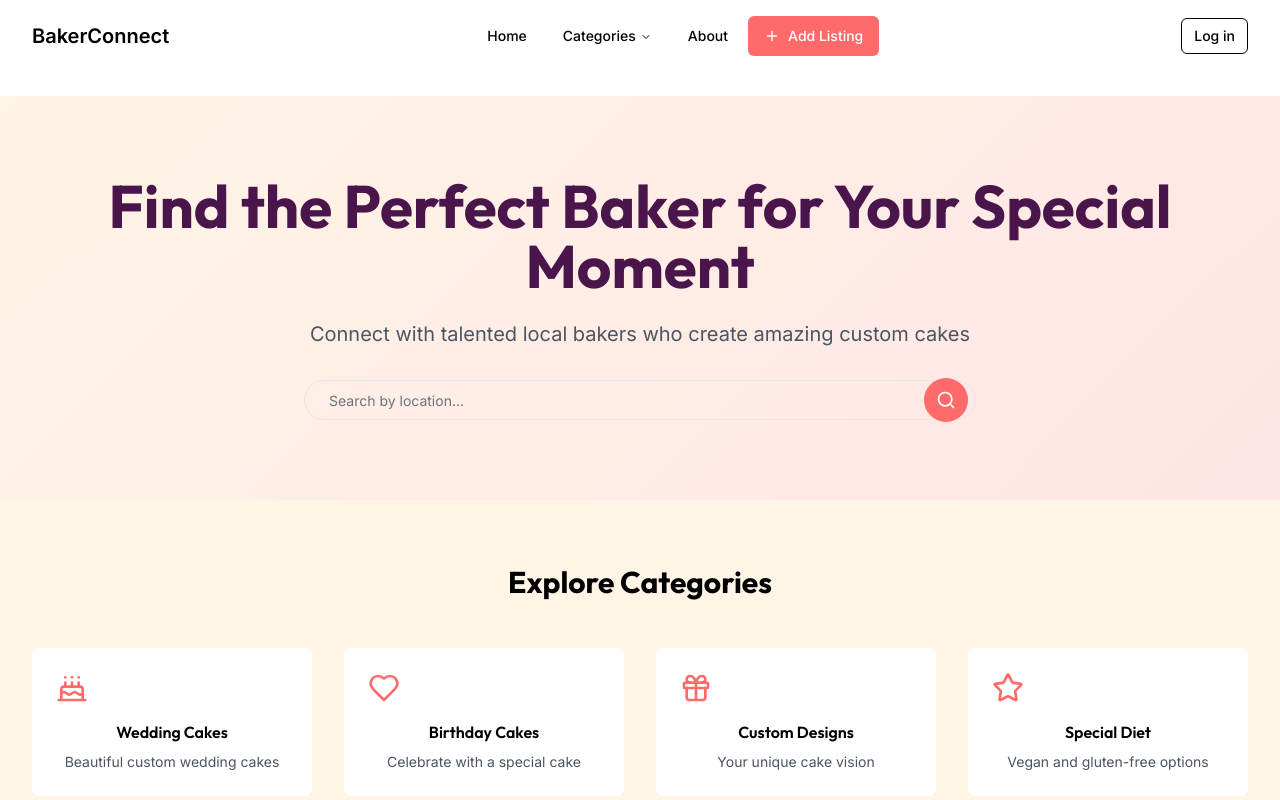
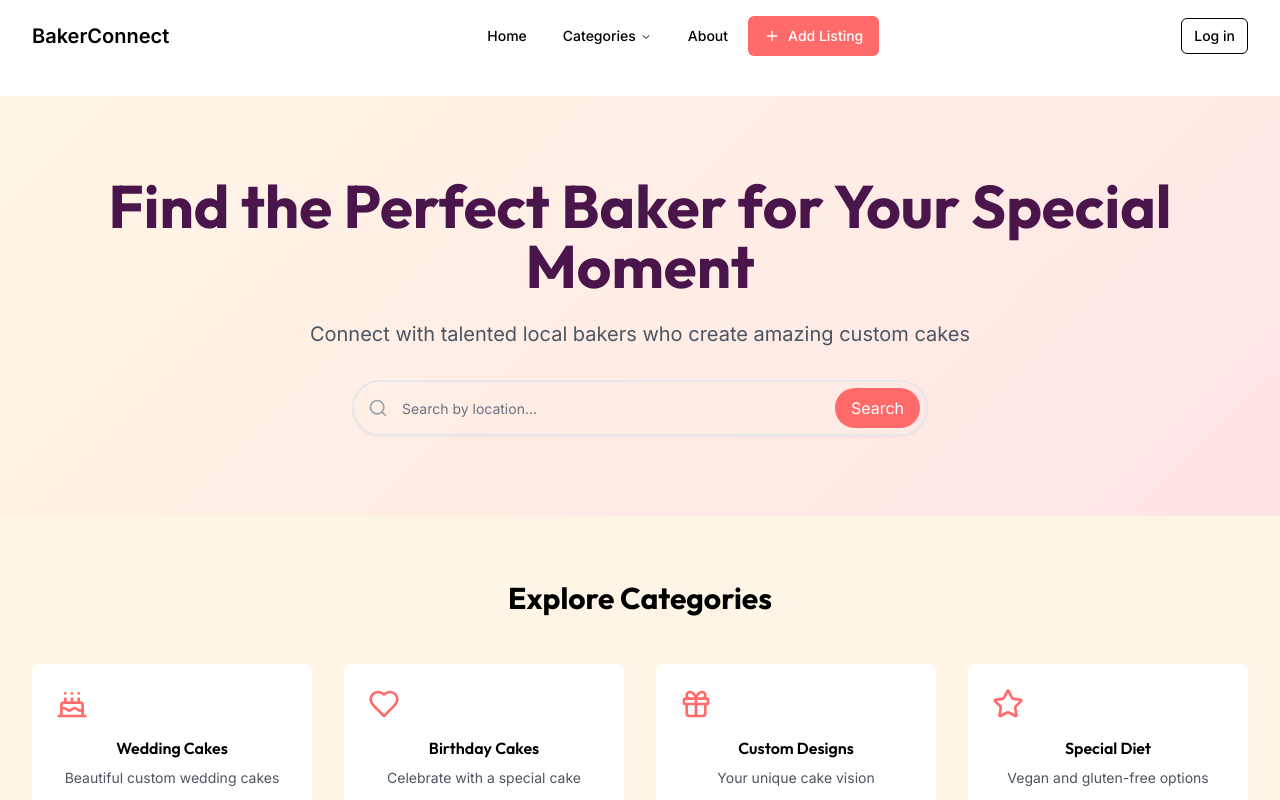
Before and after one commit to DevDreamer9/bakebridge-connect, a React (Vite) app: page / in a window 1280 px wide. Shown: the top 800 px of the page. Built offline with nearby package versions, Linux system fonts and the light colour scheme.

Commit message:
Refactor: Improve search bar UI
Improve the UI of the search bar and fix alignment issues.

```diff
--- a/src/components/Hero.tsx
+++ b/src/components/Hero.tsx
@@ -29,10 +29,7 @@ export const Hero = () => {
   const handleSearch = () => {
     // If there's a direct match, navigate to that location's results
     if (filteredLocations.length === 1) {
-      // We could navigate to a search results page, but for now let's just log
       console.log(`Searching for bakers in ${filteredLocations[0]}`);
-      // In a real app we would navigate to a search results page
-      // For now, let's show the first baker from that location
       const firstMatchingBaker = bakers.find(baker =>
         baker.location.toLowerCase() === filteredLocations[0].toLowerCase()
       );
@@ -60,8 +57,8 @@ export const Hero = () => {
         <p className="text-lg sm:text-xl text-gray-600 mb-8 animate-fade-up">
           Connect with talented local bakers who create amazing custom cakes
         </p>
-        <div className="max-w-2xl mx-auto relative animate-fade-up">
-          <div className="relative">
+        <div className="max-w-xl mx-auto relative animate-fade-up">
+          <div className="relative flex items-center">
             <Input
               type="text"
               value={searchTerm}
@@ -70,24 +67,27 @@ export const Hero = () => {
                 setShowResults(e.target.value.length > 0);
               }}
               placeholder="Search by location..."
-              className="w-full px-6 py-4 rounded-full border border-gray-200 focus:outline-none focus:ring-2 focus:ring-primary/50 text-lg"
+              className="w-full pl-12 pr-16 py-3 h-14 rounded-full border-2 border-gray-200 shadow-sm focus:border-primary focus:ring-0 text-base"
               onKeyDown={(e) => {
                 if (e.key === 'Enter') {
                   handleSearch();
                 }
               }}
             />
+            <div className="absolute left-4 top-1/2 -translate-y-1/2 text-gray-400">
+              <Search className="w-5 h-5" />
+            </div>
             <button
-              className="absolute right-2 top-1/2 -translate-y-1/2 bg-primary text-white p-3 rounded-full hover:bg-primary/90 transition-colors"
+              className="absolute right-2 top-1/2 -translate-y-1/2 bg-primary text-white px-4 py-2 rounded-full hover:bg-primary/90 transition-colors"
               onClick={handleSearch}
             >
-              <Search className="w-5 h-5" />
+              Search
             </button>
           </div>
 
           {showResults && searchTerm && (
             <div className="absolute z-10 w-full mt-2 bg-white rounded-lg shadow-lg border border-gray-200">
-              <Command className="rounded-lg border shadow-md">
+              <Command className="rounded-lg border-none shadow-none">
                 <CommandList>
                   {filteredLocations.length === 0 ? (
                     <CommandEmpty>No locations found</CommandEmpty>
@@ -98,8 +98,9 @@ export const Hero = () => {
                           key={location}
                           value={location}
                           onSelect={() => handleLocationSelect(location)}
-                          className="cursor-pointer"
+                          className="cursor-pointer hover:bg-gray-100 py-2"
                         >
+                          <Search className="w-4 h-4 mr-2 text-gray-400" />
                           {location}
                         </CommandItem>
                       ))}
```
